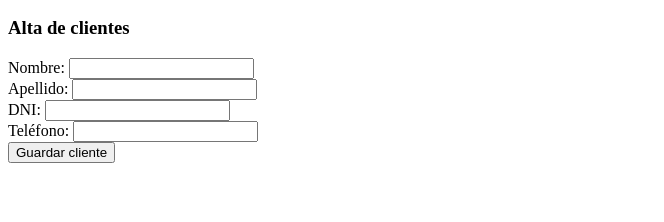
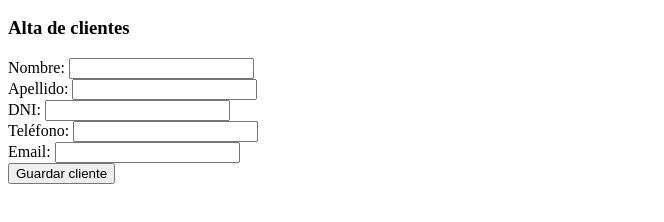
Before and after one commit to BarretoRubenEzequiel/git_practico, a plain HTML site: page index.html in a window 1280 px wide. Shown: the part 110-332 px from the top of the page, without its empty margins (0-664 px from the left). Drawn offline with Linux system fonts and the light colour scheme.

Commit message:
Agregue input Email

```diff
--- a/index.html
+++ b/index.html
@@ -15,6 +15,7 @@
         <label>Apellido: <input type="text" name="apellido"></label><br>
         <label>DNI: <input type="text" name="dni"></label><br>
         <label>Teléfono: <input type="text" name="telefono"></label><br>
+        <label>Email: <input type="email" name="email"></label><br>
         <button type="button">Guardar cliente</button>
     </form>
 </body>
```
